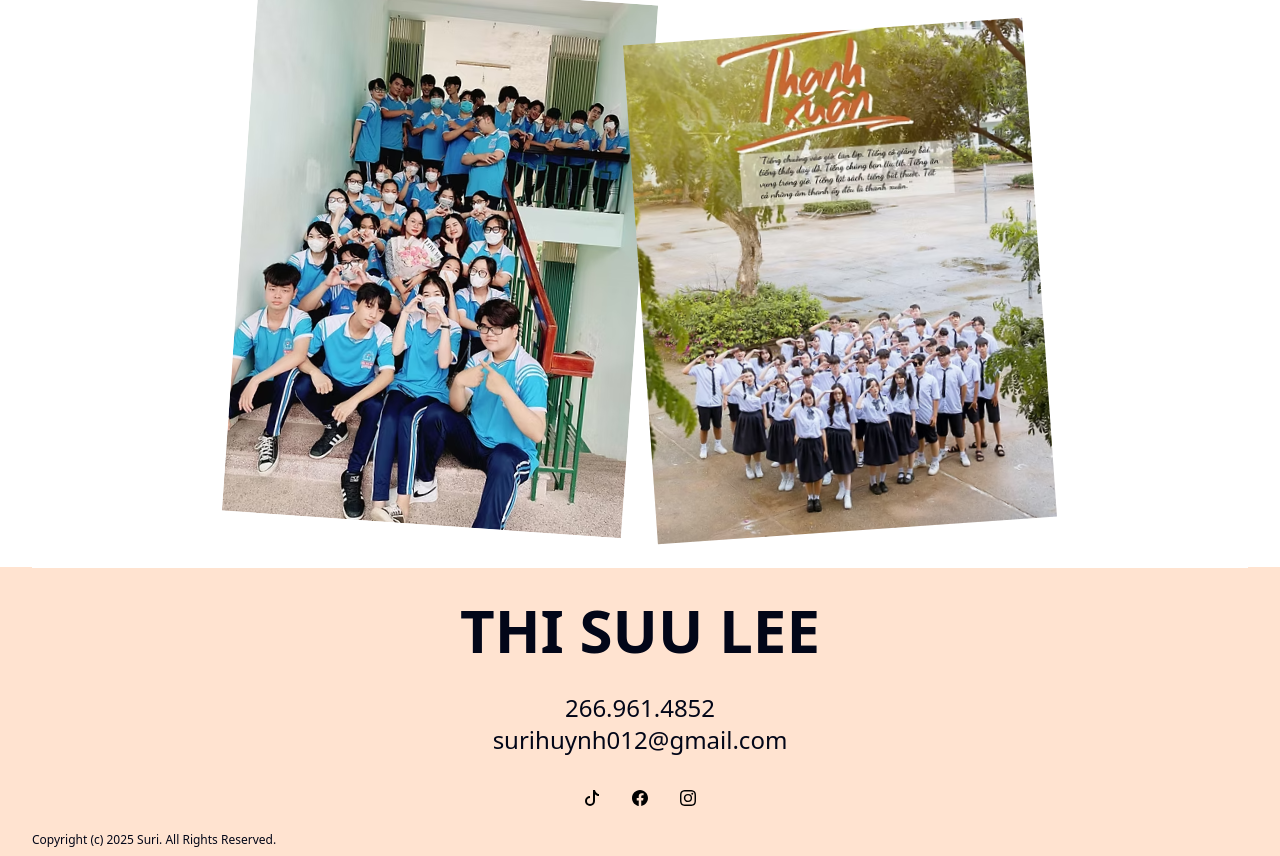
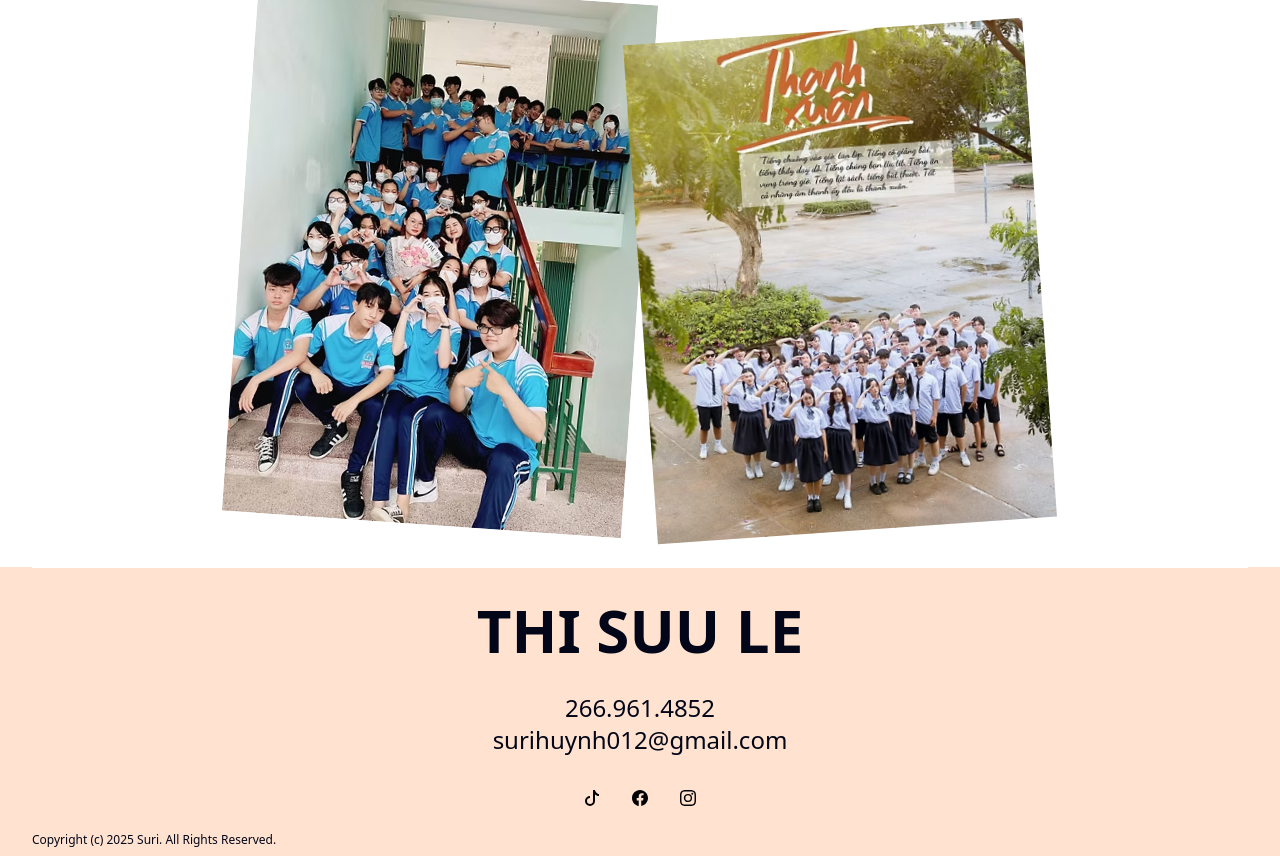
Before and after one commit to dubanteo19/suri, a React (Vite) app: page / in a window 1280 px wide. Shown: the part 1426-2282 px from the top of the page. Built offline with nearby package versions, Linux system fonts and the light colour scheme; the HTML template or start-up script is replaced by a standard one.

Commit message:
fix footer typo

```diff
--- a/src/page/Footer.tsx
+++ b/src/page/Footer.tsx
@@ -18,7 +18,7 @@ export const Footer = () => {
     <div className="bg-primary  text-foreground md:-mx-4 px-8 mt-4">
       <div className="border-t-white border-t-1 ">
         <h1 className="text-center font-semibold text-4xl md:text-6xl py-8">
-          THI SUU LEE
+          THI SUU LE
         </h1>
         <div className="text-center">
           <h3>266.961.4852</h3>
```
